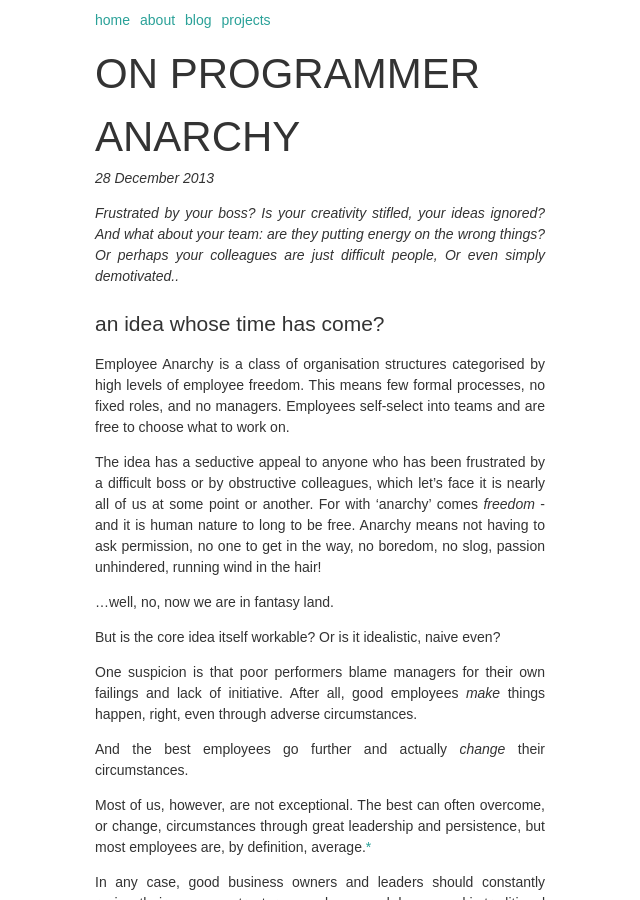
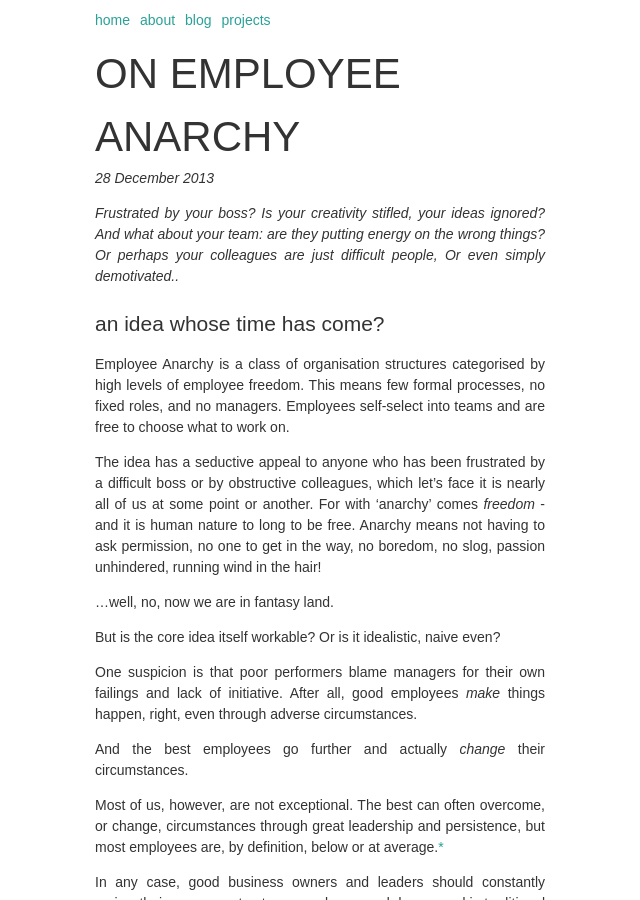
Before and after one commit to nicl/nicl.github.com, a Jekyll site: the page built from _posts/2013-12-28-on-employee-anarchy.md, in a window 1280 px wide and 900 px high. Shown: the whole window, without its empty margins (320-960 px from the left). Built offline with Jekyll 4.4.1, drawn with Linux system fonts in a browser that asks for light colours.

Commit message:
Correct heading

```diff
--- a/_posts/2013-12-28-on-employee-anarchy.md
+++ b/_posts/2013-12-28-on-employee-anarchy.md
@@ -1,7 +1,7 @@
 ---
 layout: post
 category: blog
-title: On programmer anarchy
+title: On employee anarchy
 ---
 
 *Frustrated by your boss? Is your creativity stifled, your ideas ignored? And
@@ -33,7 +33,8 @@ And the best employees go further and actually *change* their circumstances.
 
 Most of us, however, are not exceptional. The best can often overcome, or
 change, circumstances through great leadership and persistence, but most
-employees are, by definition, average.<a href="#average-is-average">\*</a>
+employees are, by definition, below or at average.<a
+href="#average-is-average">\*</a>
 
 In any case, good business owners and leaders should constantly review their
 company structure; people can and do succeed in traditional hierarchies, but the
```
